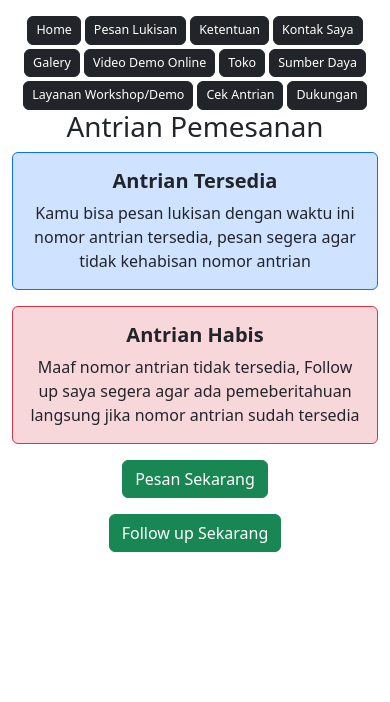
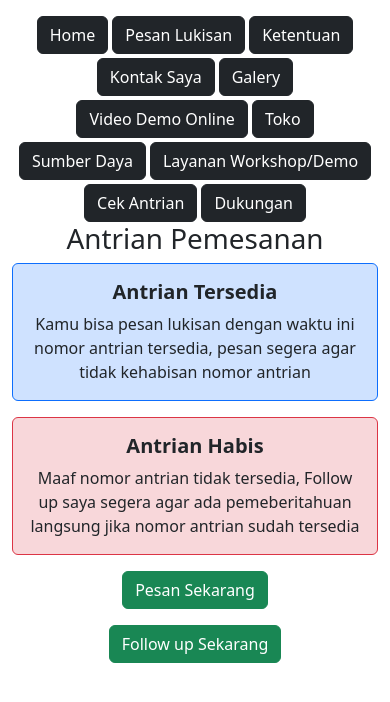
Before and after one commit to kodetumbuh/robiteh.github.io, a plain HTML site: page antrian.html in a window 390 px wide. Drawn offline with Linux system fonts and the light colour scheme.

Commit message:
kembali rollback

```diff
--- a/antrian.html
+++ b/antrian.html
@@ -16,14 +16,6 @@
 
 		html {
 		  scroll-behavior: smooth;
-		}
-
-		/* Tampilan Mobile (layar di bawah 768px) */
-		@media (max-width: 767.98px) {
-		  .nav-buttons .btn {
-			padding: 0.25rem 0.5rem; /* Menyamai ukuran btn-sm */
-			font-size: 0.78rem;
-		  }
 		}
     </style>
 </head>
```
